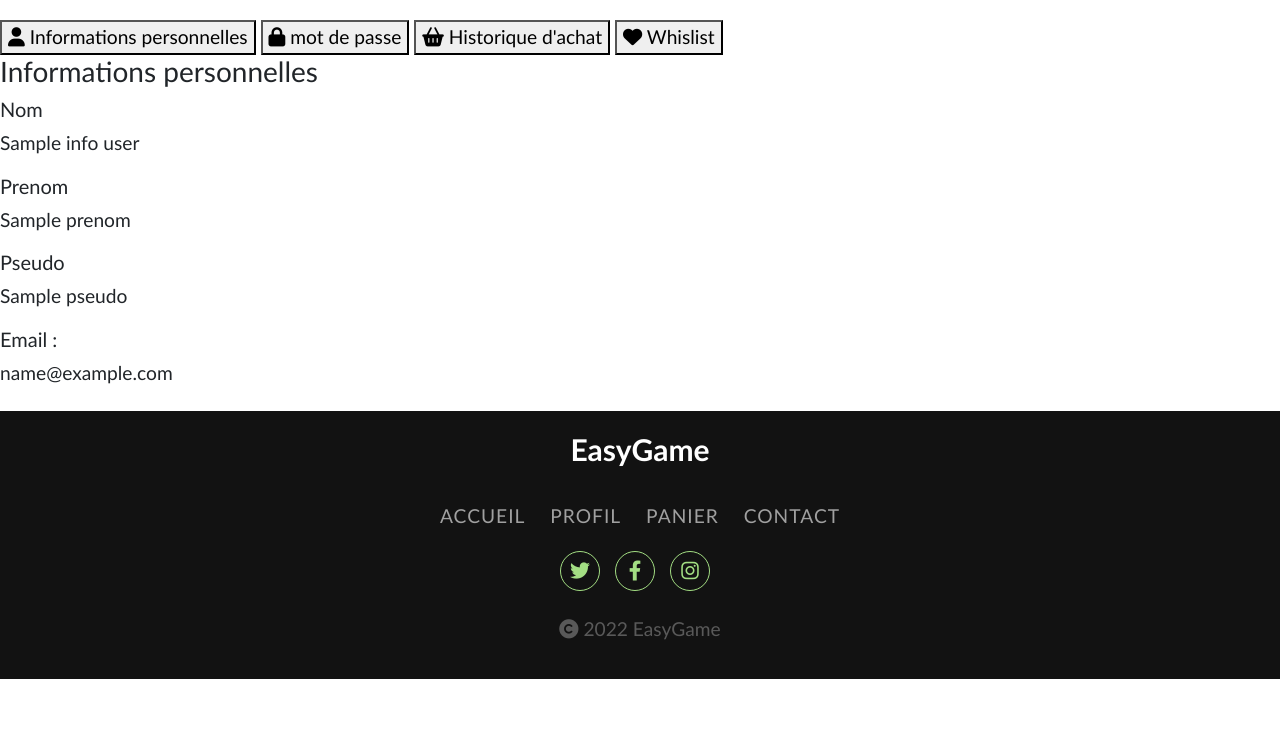
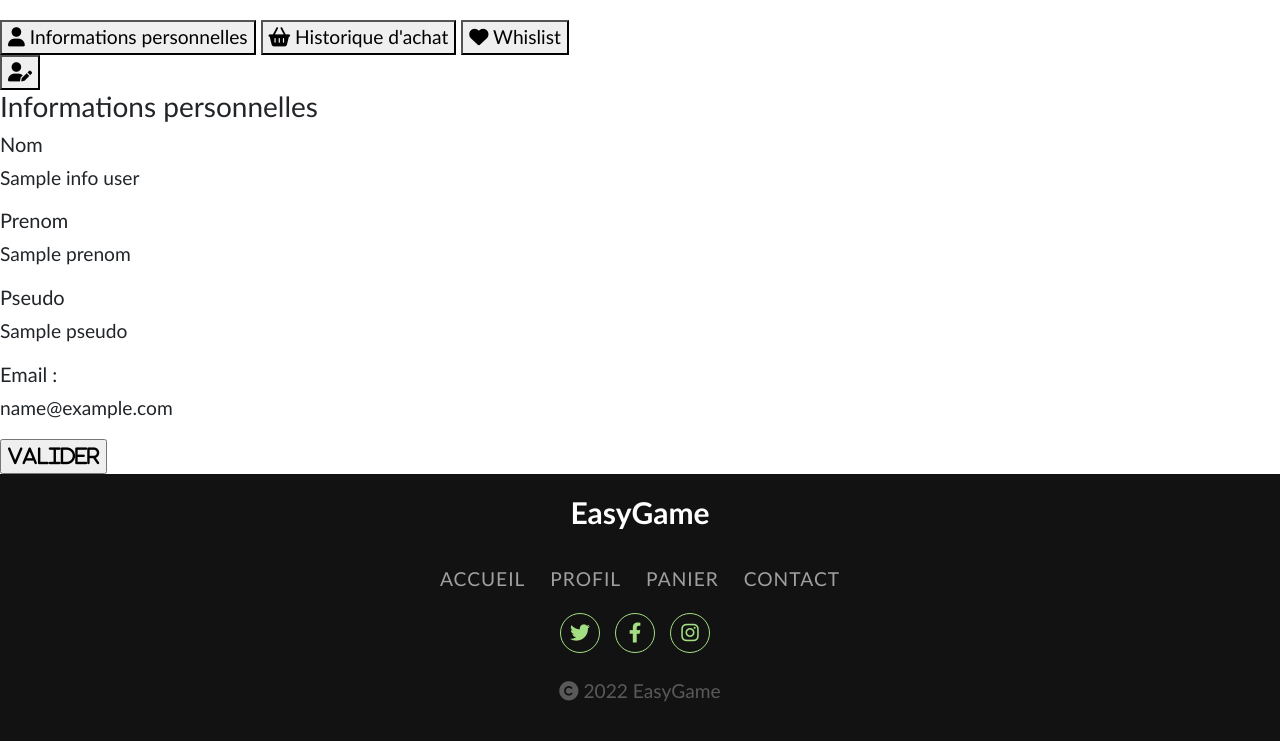
Before and after one commit to lilianafss/EasyGame, a PHP site: template src/view/profil.php in a window 1280 px wide. Shown: the part 121-862 px from the top of the page. Before the commit the page ends 800 px from the top, so only its background shows below. Run offline with PHP 8.4, Linux system fonts and the light colour scheme; the visitor is signed in with stand-in values (Sample User, id 1); the template is opened without the code that fills it: most values are stand-ins (such as "Sample title", 1, 10 or a date in 2020).

```diff
--- a/src/view/profil.php
+++ b/src/view/profil.php
@@ -37,33 +37,35 @@ $tableauxHistorique = HistoriqueModel::getHistory($_SESSION['idUser'])
 
         <div class="tab">
             <button class="tablinks" onclick="openCity(event, 'info')" id="defaultOpen"><i class="fa-solid fa-user"></i> Informations personnelles</button>
-            <button class="tablinks" onclick="openCity(event, 'motPasse')"><i class="fa-solid fa-lock"></i> mot de passe</button>
             <button class="tablinks" onclick="openCity(event, 'historiqueAchat')"> <i class="fa-solid fa-basket-shopping"></i> Historique d'achat</button>
             <button class="tablinks" onclick="openCity(event, 'wishlist')"><i class="fa-solid fa-heart"></i> Whislist</button>
         </div>
 
+
+        <form action="" method="post">
             <div id="info" class="tabcontent">
+            <button id="editProfil" onclick="editProfil()"><i class="fa-solid fa-user-pen"></i></button>
+
                 <h3>Informations personnelles</h3>
 
                 <h5>Nom </h5>
-            <p><?= $infoUser['nom'] ?></p>
+                <p id="nom"><?= $infoUser['nom'] ?></p>
+                <input type="text" name="editNom" id="editNom" value="<?= $infoUser['nom'] ?>" style="display:none">
 
                 <h5>Prenom </h5>
-            <p><?= $infoUser['prenom'] ?></p>
+                <p id="prenom"><?= $infoUser['prenom'] ?></p>
+                <input type="text" name="editPrenom" id="editPrenom" value="<?= $infoUser['prenom'] ?>" style="display:none">
 
                 <h5>Pseudo </h5>
-            <p><?= $infoUser['pseudo'] ?></p>
+                <p id="pseudo"><?= $infoUser['pseudo'] ?></p>
+                <input type="text" name="editPseudo" id="editPseudo" value="<?= $infoUser['pseudo'] ?>" style="display:none">
 
                 <h5>Email : </h5>
-            <p><?= $infoUser['email'] ?></p>
+                <p id="email"><?= $infoUser['email'] ?></p>
+                <input type="text" name="editEmail" id="editEmail" value="<?= $infoUser['email'] ?>" style="display:none">
 
 
-
-        </div>
-
-
-        <div id="motPasse" class="tabcontent">
-            <h3>Changer votre mot de passe</h3>
+                <!-- <h3>Changer votre mot de passe</h3>
                 <form action="">
                     <label for="">Votre mot de passe actuel :</label>
                     <input type="text" value=""><br>
@@ -75,8 +77,11 @@ $tableauxHistorique = HistoriqueModel::getHistory($_SESSION['idUser'])
                     <input type="text" value=""><br>
 
                     <input type="submit" value="Valider">
+                </form> -->
+
+                <input type="submit" value="Valider" name="valider" onclick="valider()" >
+            </div>
         </form>
-        </div>
 
 
         <div id="historiqueAchat" class="tabcontent">
@@ -153,7 +158,6 @@ $tableauxHistorique = HistoriqueModel::getHistory($_SESSION['idUser'])
     </div>
 
     <script src="assets/js/profil.js"> </script>
-
     <?php require_once "footer.php";
     ?>
 </body>
```
Also changed, not shown: src/Controller/ProfilController.php (+7 -6 lines), public/assets/css/profil.css, public/assets/js/profil.js. Lines whose indentation alone changed are shown as unchanged.
